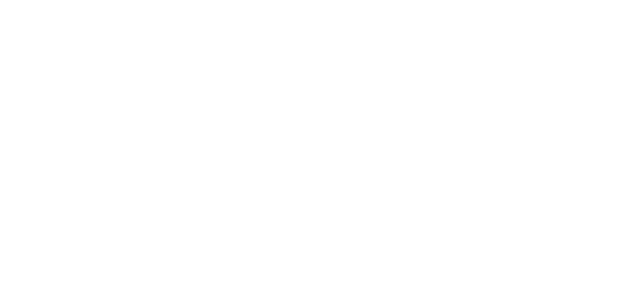
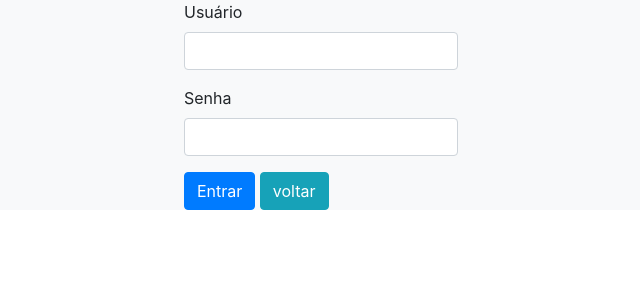
Before and after one commit to felipekennedy/AulasProgramacaoWeb, a PHP site: page /sistema/crud/index.php in a window 1280 px wide. Before the commit the part shown is empty. Shown: the top 300 px of the page, without its empty margins (319-959 px from the left). Run offline with PHP 8.4, Linux system fonts and the light colour scheme; some libraries are stand-ins or nearby versions.

Commit message:
mudancas

```diff
--- a/sistema/crud/index.php
+++ b/sistema/crud/index.php
@@ -2,9 +2,33 @@
 <html>
 
 <head>
+    <?php
+    require_once 'view/head.php';
+    ?>
 </head>
 
 <body>
+
+    <div class="container">
+        <div class="row justify-content-center bg-light">
+            <form action="" method="POST">
+                <div class="form-group">
+                    <label>Usuário</label>
+                    <input type="text" name="usuario" id="usuario" class="form-control">
+                </div>
+
+                <div class="form-group">
+                    <label>Senha</label>
+                    <input type="password" name="senha" id="senha" class="form-control">
+                </div>
+
+                <button type="submit" class="btn btn-primary" name="autenticar">Entrar</button>
+                <a href="/sistema/index.html" class="btn btn-info">voltar</a>
+            </form>
+        </div>
+    </div>
+
+
 </body>
 
 </html>
--- /dev/null
+++ b/sistema/crud/view/head.php
@@ -0,0 +1,6 @@
+<meta charset="utf-8">
+    <title>Sistema CRUD</title>
+    <!-- Bootstrap CSS -->
+    <script src="https://code.jquery.com/jquery-3.2.1.slim.min.js" integrity="sha384-KJ3o2DKtIkvYIK3UENzmM7KCkRr/rE9/Qpg6aAZGJwFDMVNA/GpGFF93hXpG5KkN" crossorigin="anonymous"></script>
+    <link rel="stylesheet" href="https://stackpath.bootstrapcdn.com/bootstrap/4.3.1/css/bootstrap.min.css" integrity="sha384-ggOyR0iXCbMQv3Xipma34MD+dH/1fQ784/j6cY/iJTQUOhcWr7x9JvoRxT2MZw1T" crossorigin="anonymous">
+    <script src="https://maxcdn.bootstrapcdn.com/bootstrap/4.0.0/js/bootstrap.min.js" integrity="sha384-JZR6Spejh4U02d8jOt6vLEHfe/JQGiRRSQQxSfFWpi1MquVdAyjUar5+76PVCmYl" crossorigin="anonymous"></script>
--- a/sistema/index.html
+++ b/sistema/index.html
@@ -1,5 +1,6 @@
 <!DOCTYPE html>
 <html>
+
 <head>
     <meta charset="utf-8">
     <title>Blog de Adriano Lima</title>
```
Lines whose indentation alone changed are shown as unchanged.
